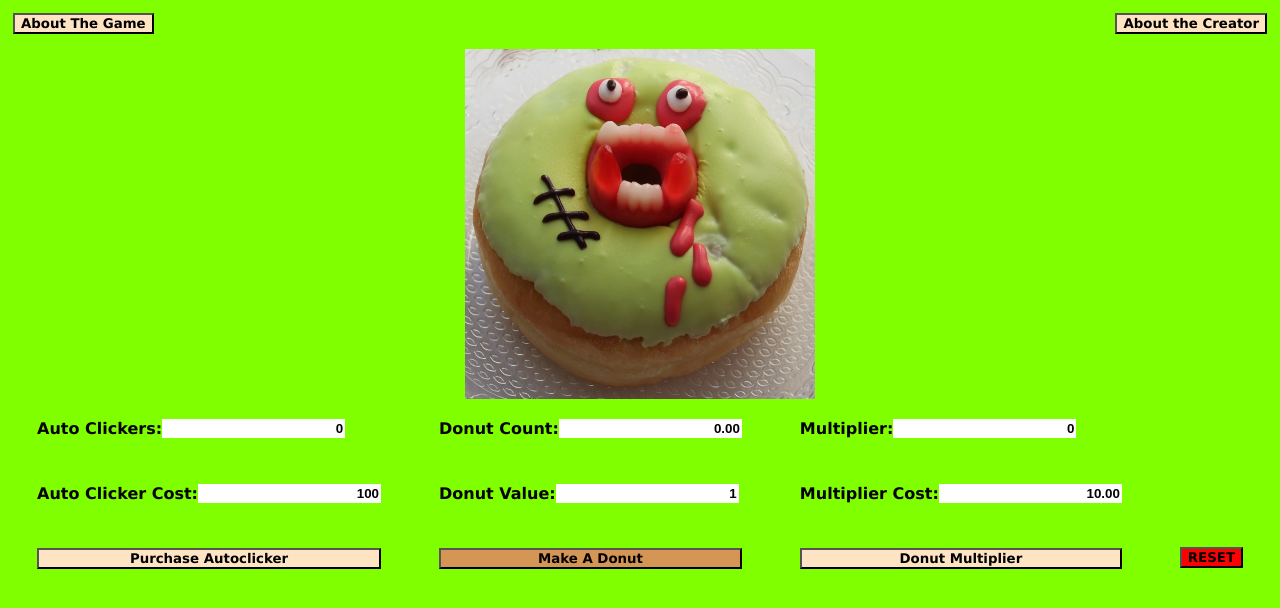
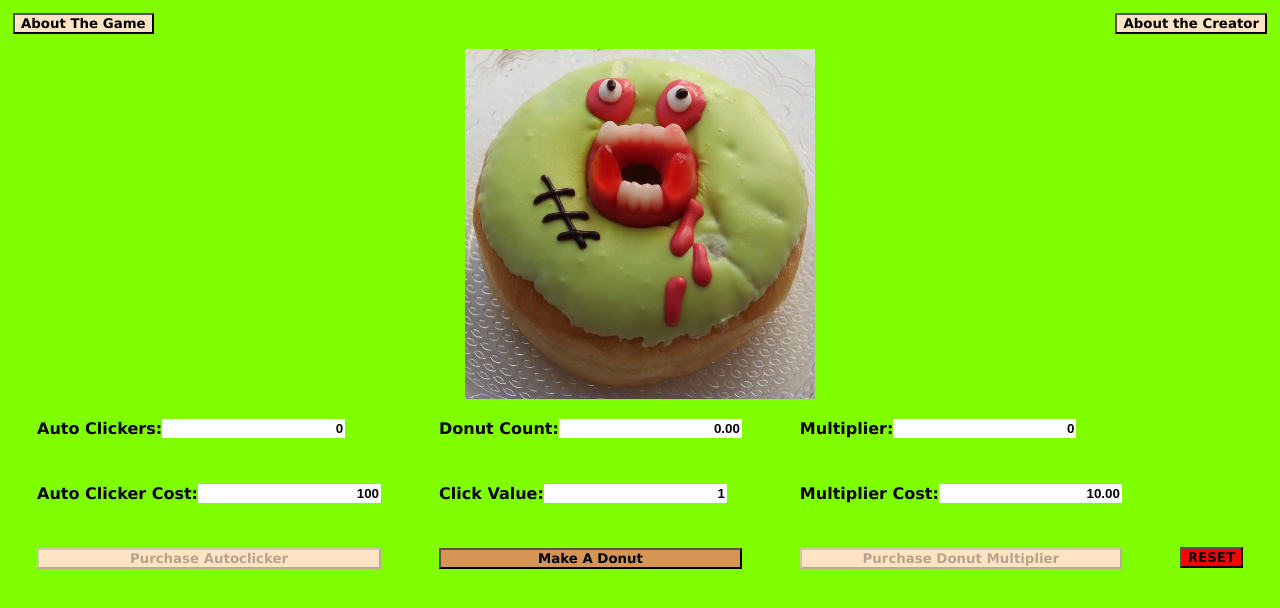
Before and after one commit to TylerGarvey/Donut-Maker, a website built with Parcel: page index.html in a window 1280 px wide. Built offline with nearby package versions, Linux system fonts and the light colour scheme.

Commit message:
Buttons disabled if can't afford

```diff
--- a/app.js
+++ b/app.js
@@ -22,6 +22,18 @@ function showDisplay() {
   MultiplierCount.value = dm.getDonutMultiplierCount();
   MultiplierCost.value = dm.getDonutMultiplierCost();
   CurrentClickValue.value = dm.getClickValue();
+  if(dm.getDonutCount() >= dm.getAutoClickerCost()){
+    BuyAutoClicker.removeAttribute("disabled")
+  }
+  else {
+    BuyAutoClicker.setAttribute("disabled","disabled")
+  }
+  if(dm.getDonutCount() >= dm.getDonutMultiplierCost()){
+    BuyDonutMultiplier.removeAttribute("disabled")
+  }
+  else {
+    BuyDonutMultiplier.setAttribute("disabled","disabled")
+  }
 };
 
 function setButton() {
--- a/index.html
+++ b/index.html
@@ -68,7 +68,7 @@
         <input type="text" name="donutCounter" id="donutCount" readonly></textarea>
         </div>
         <div class="display-row">
-        <label for="input">Donut Value:</label>
+        <label for="input">Click Value:</label>
         <input type="text" name="currentClickValue" id="currentClickValue" readonly></textarea>
       </div>
       <button class="make-donut" id="makeDonut">Make A Donut </button>
@@ -82,7 +82,7 @@
         <label> Multiplier Cost:</label>
         <input type="text" name="autoClickerCost" id="multiplierCost" readonly></textarea>
       </div>
-      <button class="donutx-button" type="button" id="buyDonutMultiplier">Donut Multiplier</button>
+      <button class="donutx-button" type="button" id="buyDonutMultiplier">Purchase Donut Multiplier</button>
 
     </div>
 
```
